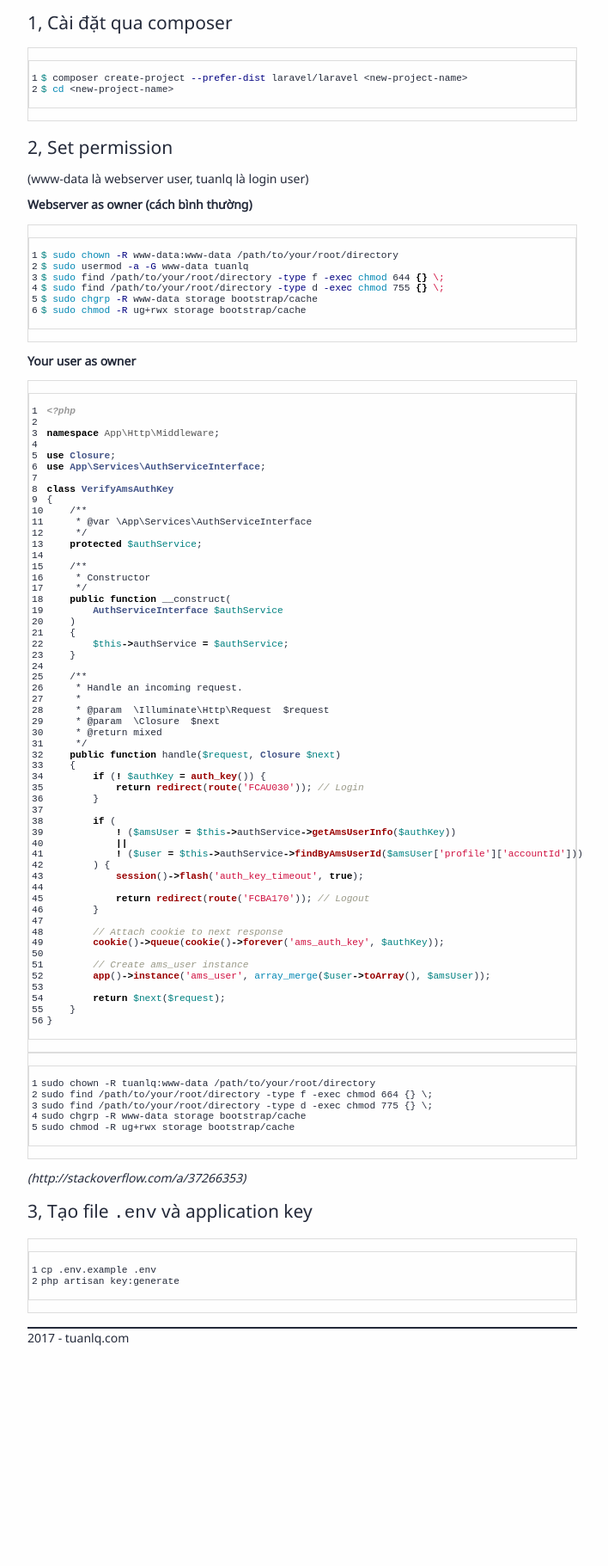
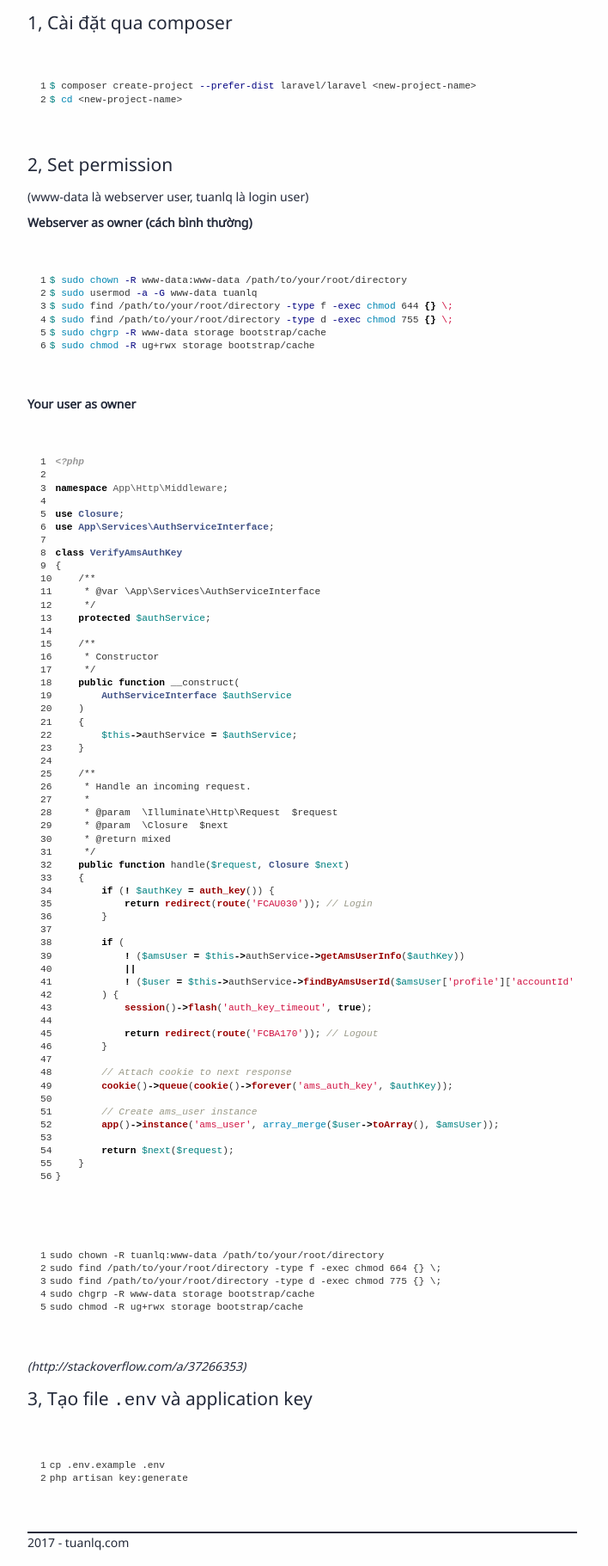
Before and after one commit to tuanle/tuanle.github.io, a Jekyll site: the page built from laravel/install.md, in a window 1280 px wide, cut to the strip 586-2407 px from the top of the page. Shown: the whole strip at 86% size, without its empty margins (160-868 px from the left). Built offline with Jekyll 4.4.1, drawn with Linux system fonts in a browser that asks for light colours; before the commit the page ends 2169 px from its top, so only the background shows below that.

Commit message:
[temp] Temporary commit in 2017-02-16 08:15

```diff
--- a/assets/css/syntax.css
+++ b/assets/css/syntax.css
@@ -1,6 +1,6 @@
-.highlight { border: 1px solid #ddd; }
-.highlight .gutter pre { padding: 6px; color: #ccc; }
-.highlight .code { display: block; overflow-x: auto; padding: 6px; font-size: 12px; line-height: 1.45; color: #333; font-family: "SFMono-Regular", Consolas, "Liberation Mono", Menlo, Courier, monospace; }
+.highlight { display: block; overflow-x: auto; padding: 6px; font-size: 12px; line-height: 1.35; color: #333; font-family: "SFMono-Regular", Consolas, "Liberation Mono", Menlo, Courier, monospace; }
+.highlight .gutter { padding: 0 6px; color: #ccc; }
+.highlight .code { padding: 6px; }
 .highlight .hll { background-color: #ffffcc }
 .highlight .c { color: #999988; font-style: italic } /* Comment */
 .highlight .err { color: #a61717; background-color: #e3d2d2 } /* Error */
```
